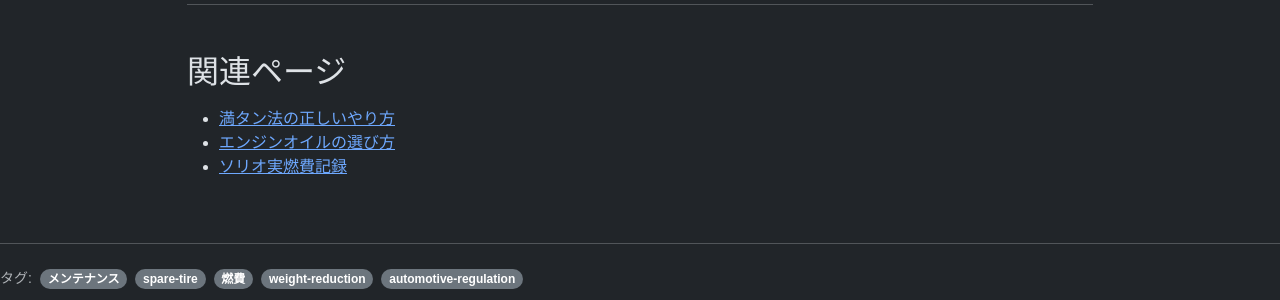
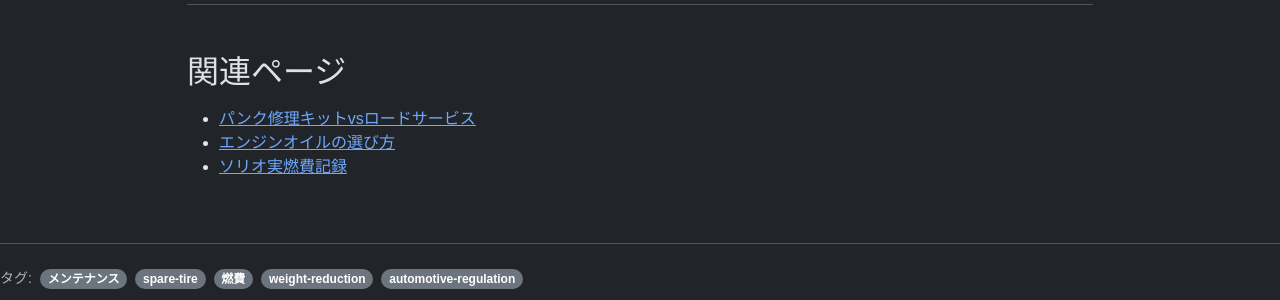
Before and after one commit to funyapar-org/fuel-lab, a Jekyll site: the page built from _knowledge/why-spare-tires-disappeared.md, in a window 1280 px wide and 900 px high, scrolled down 1723 px. Shown: the part 243-543 px from the top of the window. Built offline with Jekyll 4.4.1, drawn with Linux system fonts in a browser that asks for light colours.

Commit message:
why-spare-tires-disappeared.md を更新

```diff
--- a/_knowledge/why-spare-tires-disappeared.md
+++ b/_knowledge/why-spare-tires-disappeared.md
@@ -128,7 +128,7 @@ date: 2026-02-22 19:30:00 +0900
       <h2 class="mb-3">関連ページ</h2>
 
       <ul>
-        <li><a href="/fuel-lab/knowledge/tank-to-tank-method-guide.html">満タン法の正しいやり方</a></li>
+        <li><a href="/fuel-lab/knowledge/puncture-repair-kit-vs-roadservice.html">パンク修理キットvsロードサービス</a></li>
         <li><a href="/fuel-lab/knowledge/engine-oil-selection-standards.html">エンジンオイルの選び方</a></li>
         <li><a href="/fuel-lab/solio/solio-overview.html">ソリオ実燃費記録</a></li>
       </ul>
```
